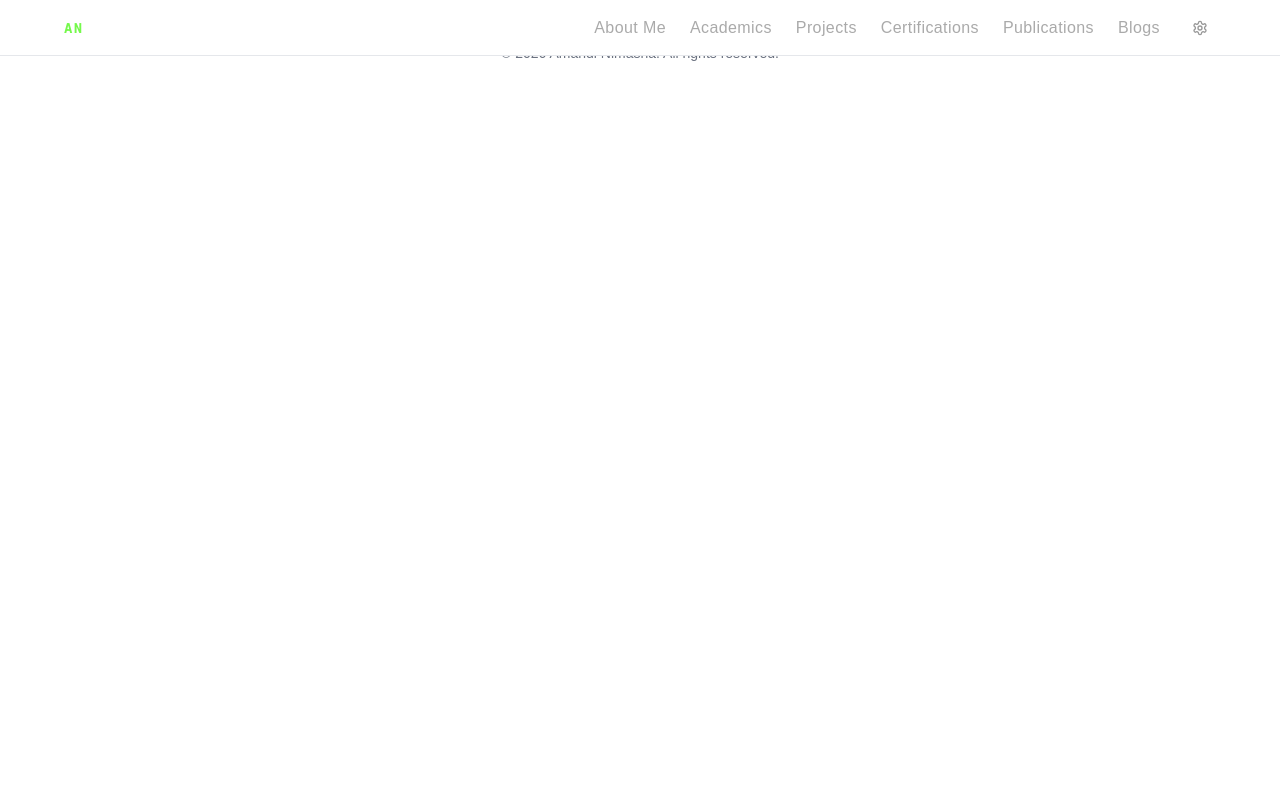
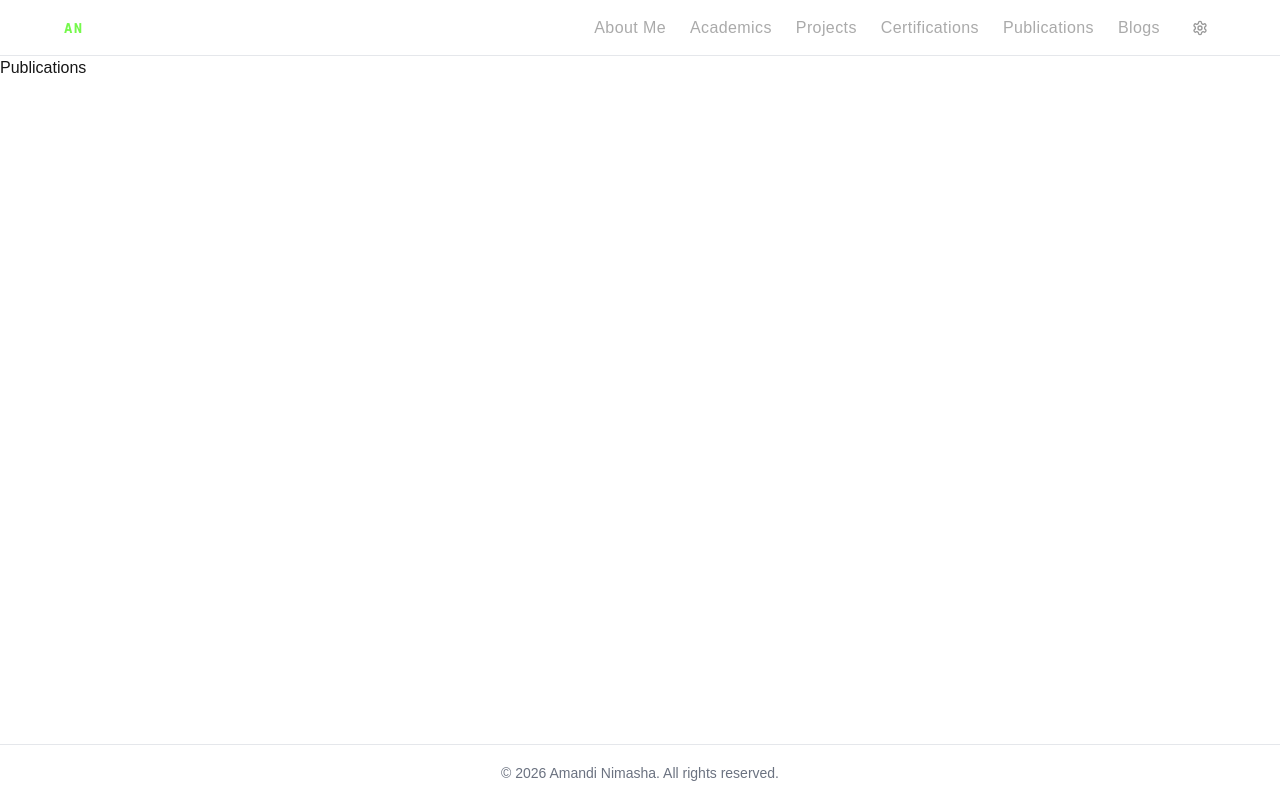
Before and after one commit to nimashaklaa/next-portfolio, a Next.js app: page /publications in a window 1280 px wide. Built offline with nearby package versions, Linux system fonts and the light colour scheme.

Commit message:
refactor: Simplify layout structure, update page hierarchy, and remove unused ColourPallet component from homepage

```diff
--- a/src/app/blogs/page.tsx
+++ b/src/app/blogs/page.tsx
@@ -0,0 +1,3 @@
+export default function Blogs() {
+  return <div>BLogs</div>;
+}
--- a/src/app/layout.tsx
+++ b/src/app/layout.tsx
@@ -33,13 +33,15 @@ export default function RootLayout({
       className={`${geistSans.variable} ${geistMono.variable} h-full antialiased`}
       suppressHydrationWarning
     >
-      <body className="flex min-h-full flex-col">
+      <body className="flex min-h-screen flex-col">
         <ThemeProvider attribute="class" defaultTheme="system" enableSystem>
-          <ThemeSync />
-          <Navbar />
-          {children}
-          <Footer />
-          <ColourPallet />
+          <div className="flex min-h-screen flex-col">
+            <ThemeSync />
+            <Navbar />
+            <main className="flex flex-1 flex-col pt-14">{children}</main>
+            <Footer />
+            <ColourPallet />
+          </div>
         </ThemeProvider>
       </body>
     </html>
--- a/src/app/page.tsx
+++ b/src/app/page.tsx
@@ -4,7 +4,6 @@ import { useTheme } from "next-themes";
 import HeroHeader from "@/app/components/HeroHeader";
 import HeroBio from "@/app/components/HeroBio";
 import HeroActions from "@/app/components/HeroActions";
-import ColourPallet from "./components/ColourPallet";
 import BackgroundCharm from "@/app/components/BackgroundCharm";
 import useUiStore from "@/app/store/use-ui-store";
 
@@ -17,13 +16,13 @@ export default function Home() {
   }
 
   return (
-    <div className="relative flex flex-1 flex-col items-center justify-center bg-white pt-14 font-mono dark:bg-black">
+    <div className="relative flex flex-1 flex-col items-center justify-center bg-white font-mono dark:bg-black">
       <BackgroundCharm />
-      <main className="flex w-full max-w-3xl flex-1 flex-col items-center justify-between px-6 py-16 sm:px-16 sm:py-32">
+      <div className="flex w-full max-w-3xl flex-1 flex-col items-center justify-between px-6 py-16 sm:px-16 sm:py-32">
         <HeroHeader />
         <HeroBio />
         <HeroActions />
-      </main>
+      </div>
     </div>
   );
 }
```
